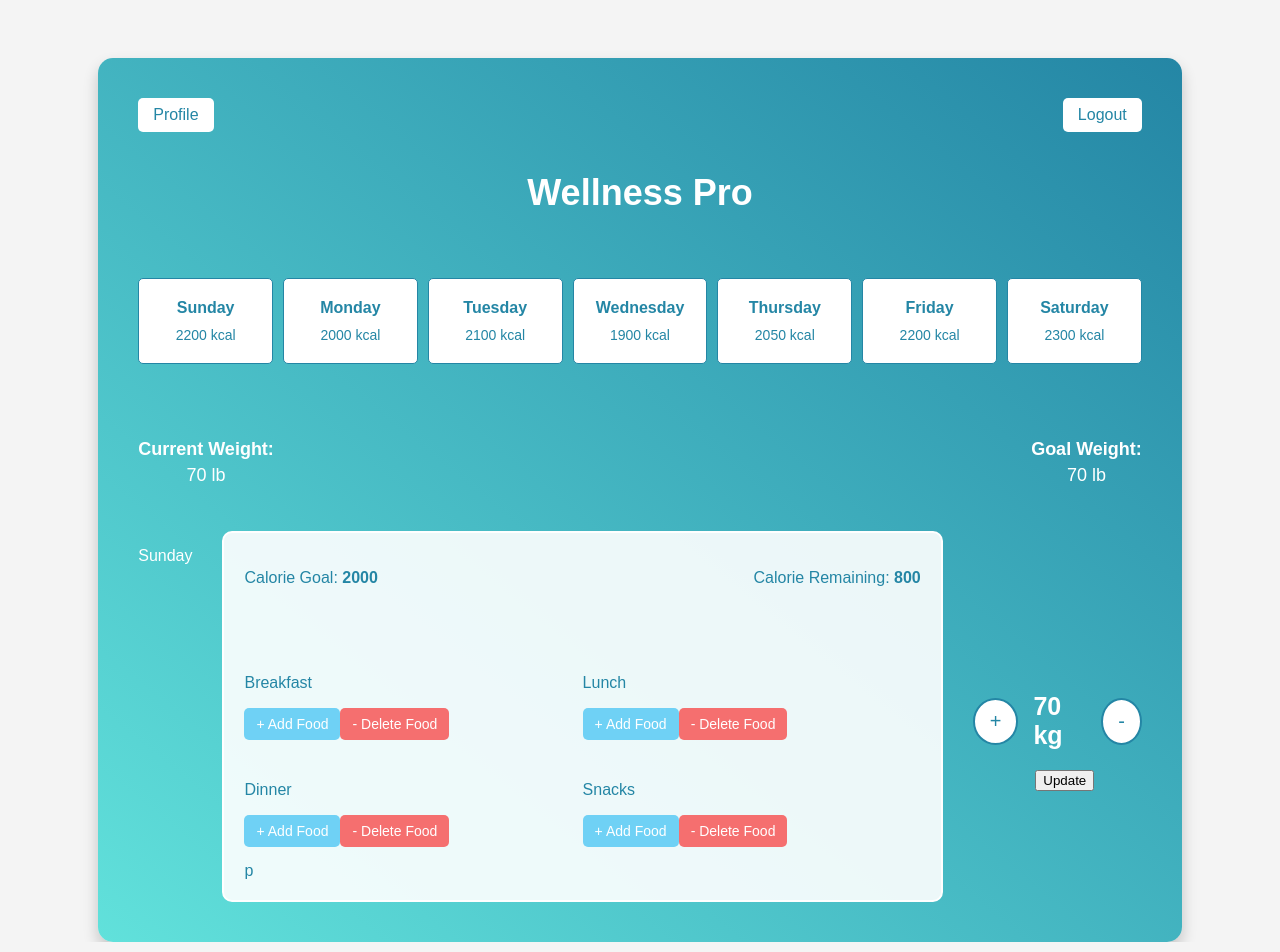
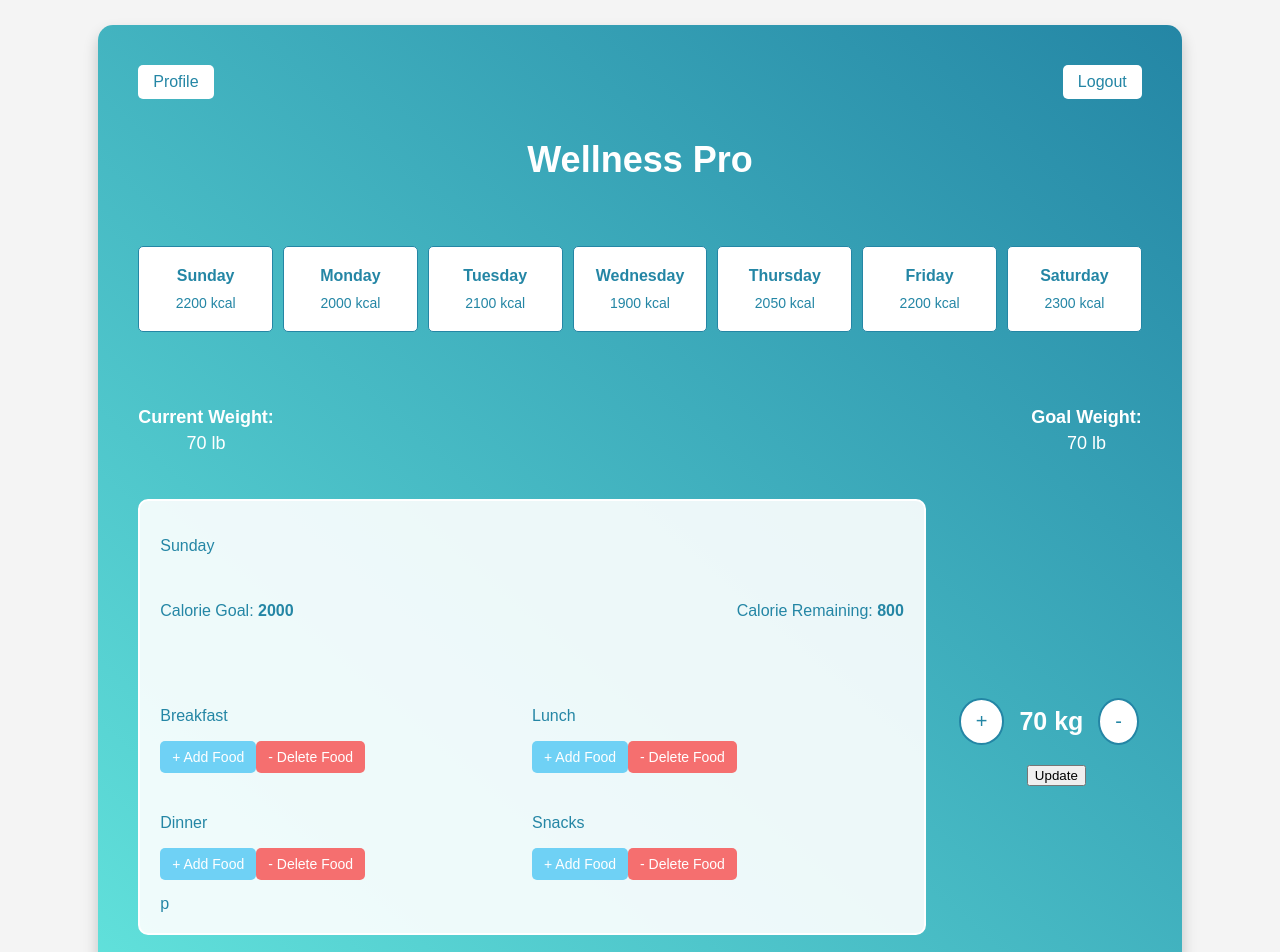
Before and after one commit to ZackAlaoui/COP4331_LargeProject, a React (Vite) app in the folder frontend/: page /homepage in a window 1280 px wide. Shown: the top 952 px of the page. Built offline with nearby package versions, Linux system fonts and the light colour scheme.

Commit message:
Format fix

```diff
--- a/frontend/src/components/Home.tsx
+++ b/frontend/src/components/Home.tsx
@@ -239,8 +239,8 @@ function WellnessPro() {
       {/* Main Content Layout */}
       <div className="mainContent">
         {/* Calorie Tracker Section */}
-        <p>{currentDay}</p>
         <div className="calorieTracker">
+          <p>{currentDay}</p>
           <div className="calorieGoalRow">
             <p>
               Calorie Goal: <strong>2000</strong>
```
